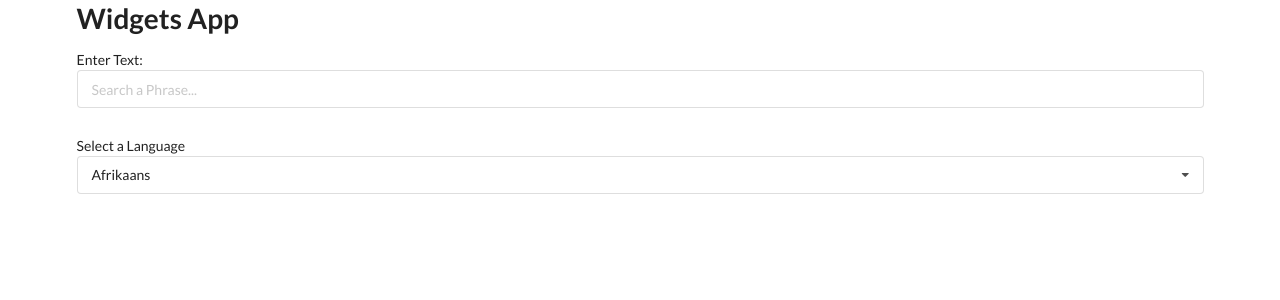
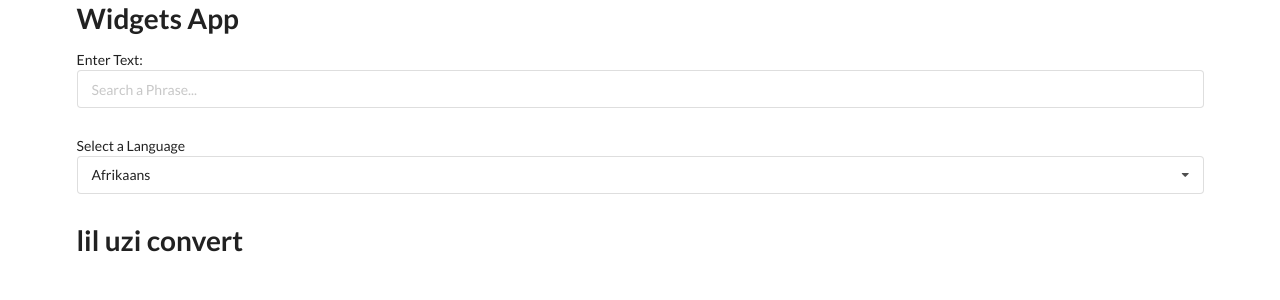
Before and after one commit to DavidRedding/widgets, a React (Create React App) app: page / in a window 1280 px wide. Shown: the top 300 px of the page. Built offline with nearby package versions, Linux system fonts and the light colour scheme.

Commit message:
useEffect test

```diff
--- a/src/components/Convert.js
+++ b/src/components/Convert.js
@@ -1,5 +1,11 @@
 import React, { useState, useEffect } from "react";
 
-const Convert = ({ language, text }) => <div />;
+const Convert = ({ language, text }) => {
+  useEffect(() => {
+    console.log(`language / text has changed !!`);
+  }, [language, text]);
+
+  return <h1>lil uzi convert</h1>;
+};
 
 export default Convert;
--- a/src/components/Translate.js
+++ b/src/components/Translate.js
@@ -1,6 +1,7 @@
 // AIzaSyCHUCmpR7cT_yDFHC98CZJy2LTms-IwDlM
 import React, { useState } from "react";
 import Dropdown from "./Dropdown";
+import Convert from "./Convert";
 
 const options = [
   { label: "Afrikaans", value: "af" },
@@ -25,6 +26,7 @@ const Translate = () => {
         />
       </div>
 
+
       <div style={{ marginTop: "2rem" }}>
         <Dropdown
           options={options}
@@ -33,6 +35,11 @@ const Translate = () => {
           title={"Language"}
         />
       </div>
+
+      <div style={{ marginTop: "2rem" }}>
+        <Convert language = {language} text = {text}/>
+      </div>
+
     </div>
   );
 };
```
